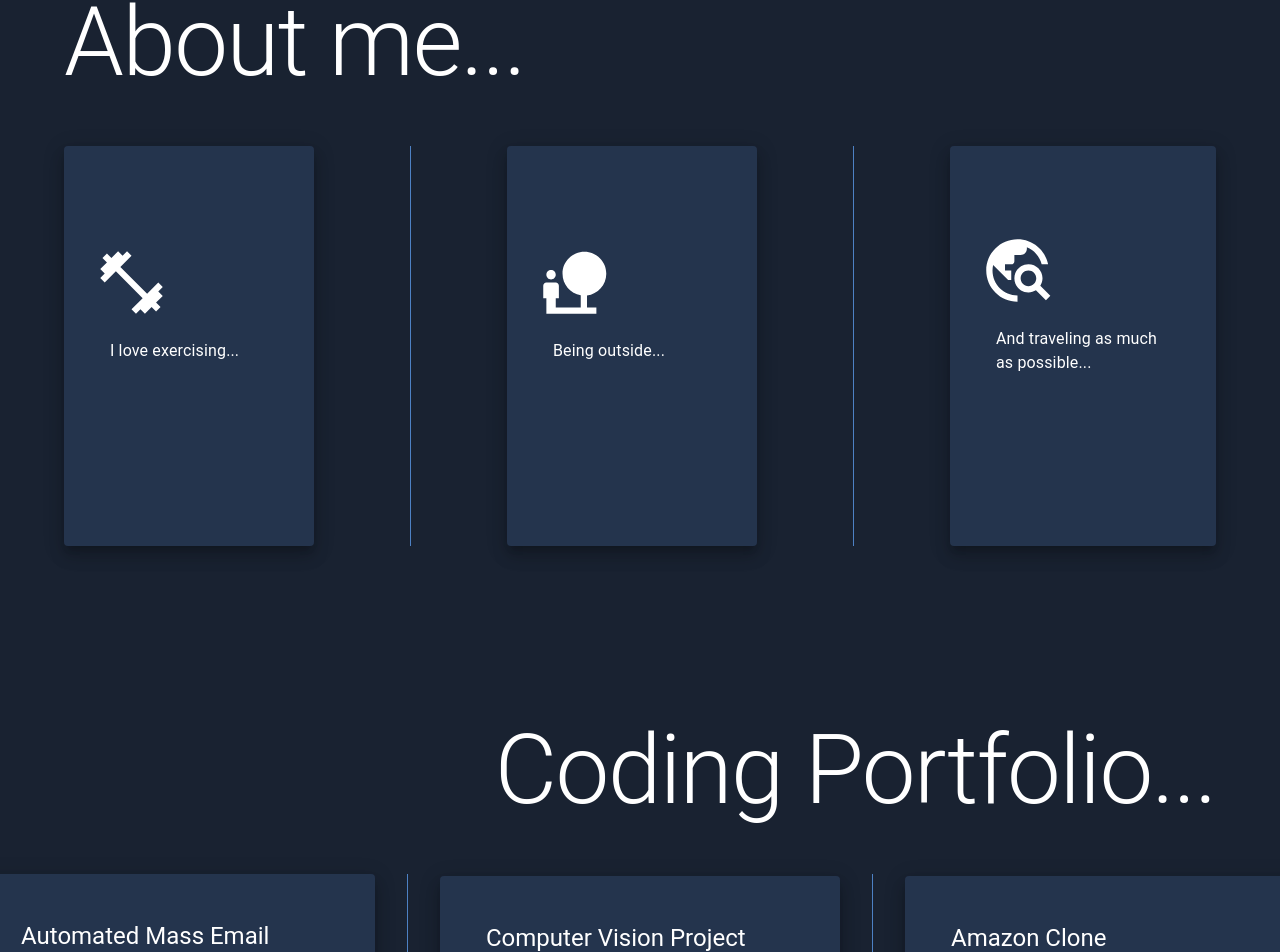
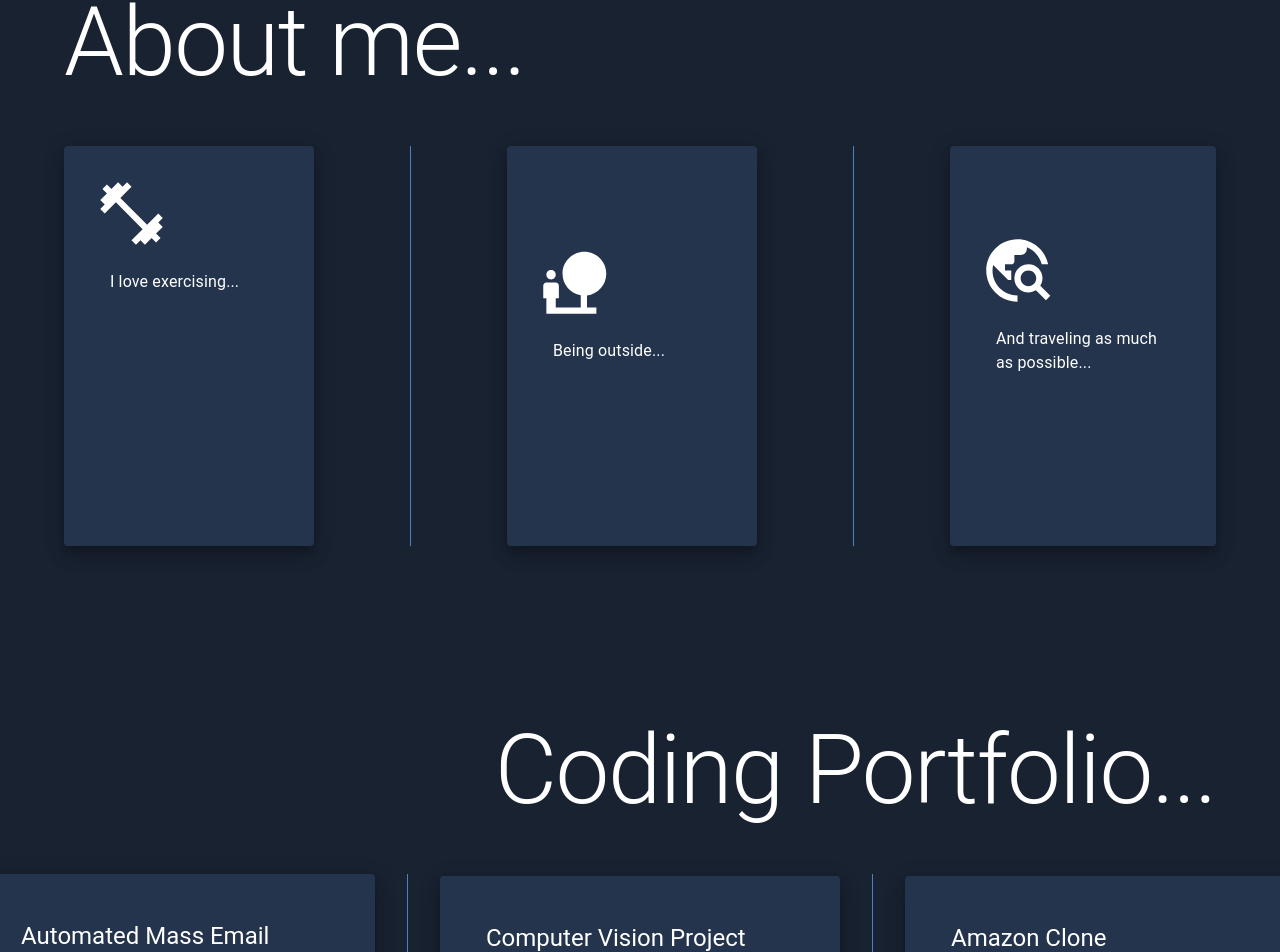
Before and after one commit to blakelucey/portfolio-v2, a Next.js app: page / in a window 1280 px wide. Shown: the part 861-1813 px from the top of the page. Built offline with nearby package versions, Linux system fonts and the light colour scheme; a web font is replaced by a local one.

Commit message:
Changes to about me section

```diff
--- a/components/About/About.js
+++ b/components/About/About.js
@@ -44,7 +44,8 @@ export default function About() {
           elevation={11}
           className={styles.card}
         >
-          <CardActionArea className={styles.flex_intro}>
+          <div className={styles.flex_intro}>
+          <CardActionArea >
             <CardMedia>
               <FitnessCenterIcon sx={{ fontSize: 75 }} className={styles.icon}/>
               </CardMedia>
@@ -57,6 +58,7 @@ export default function About() {
               </Typography>
             </CardContent>
           </CardActionArea>
+          </div>
         </Card>
         <Card
           sx={{ minWidth: 250 }}
```
Also changed, not shown: 1 other file (tests, documents, lock files or other folders).
